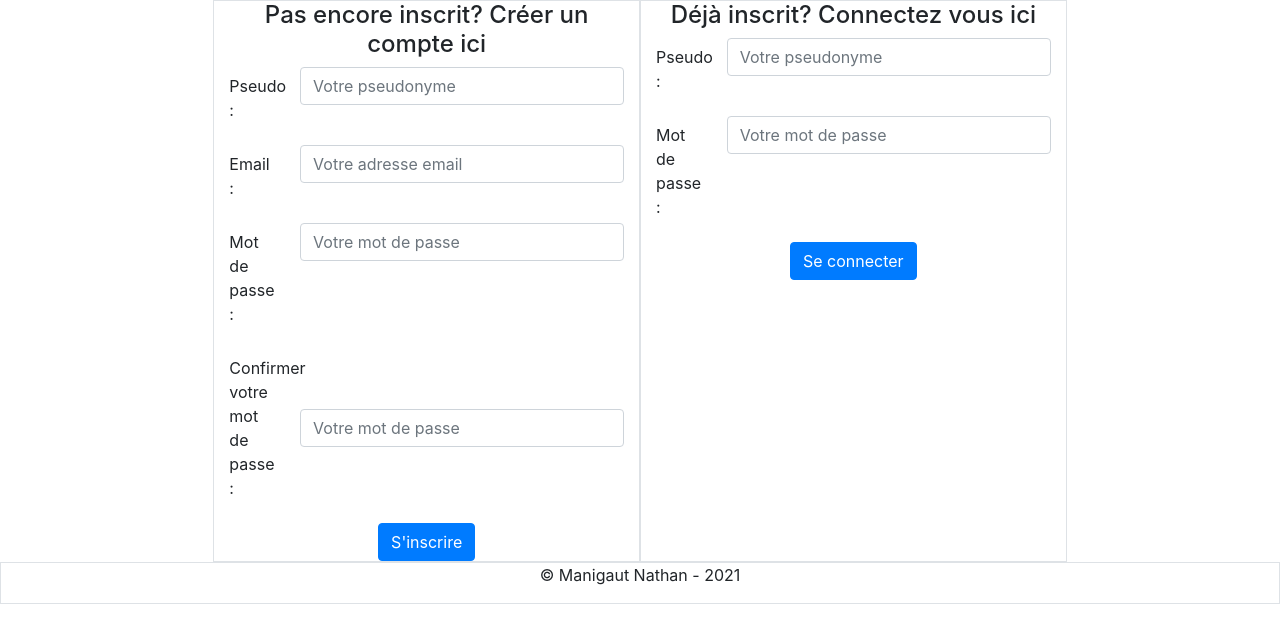
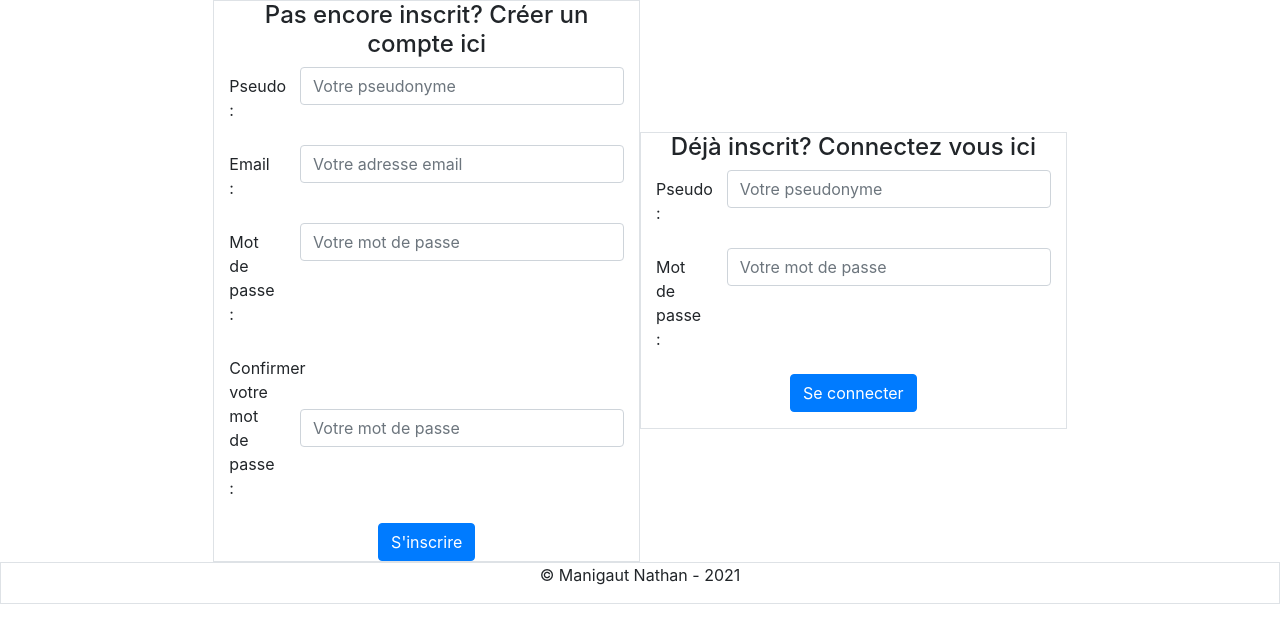
Before and after one commit to nathanmanigaut/projet, a CodeIgniter app: page /projet/login in a window 1280 px wide. Shown: the part 98-741 px from the top of the page. Run offline with CodeIgniter, Linux system fonts and the light colour scheme.

Commit message:
login vue

```diff
--- a/application/views/front/login.php
+++ b/application/views/front/login.php
@@ -32,9 +32,10 @@
           </div>
         </form>
       </div>
-      <div class="col-lg-4 col-sm-4 border">
-        <h4 class="text-center">Déjà inscrit? Connectez vous ici </h4>
-        <form class="form-group" method="post" action=<?=base_url('login/connect')?>>
+      <div class="col-lg-4 col-sm-4 border align-self-center">
+          <h4 class="text-center">Déjà inscrit? Connectez vous ici </h4>
+
+          <form class="form-group" method="post" action=<?=base_url('login/connect')?>>
             <div class="form-group row">
             <label for="inputName" class="col-sm-2 col-form-label">Pseudo :</label>
               <div class="col-sm-10">
@@ -47,8 +48,9 @@
                 <input type="password" name="password" class="form-control" id="inputPassword3" placeholder="Votre mot de passe">
               </div>
             </div>
-          <div class="d-flex justify-content-center">
-            <button class="btn btn-primary" type="submit">Se connecter</button>
+            <div class="d-flex justify-content-center">
+              <button class="btn btn-primary" type="submit">Se connecter</button>
+            </div>
           </div>
         </form>
       </div>
```
